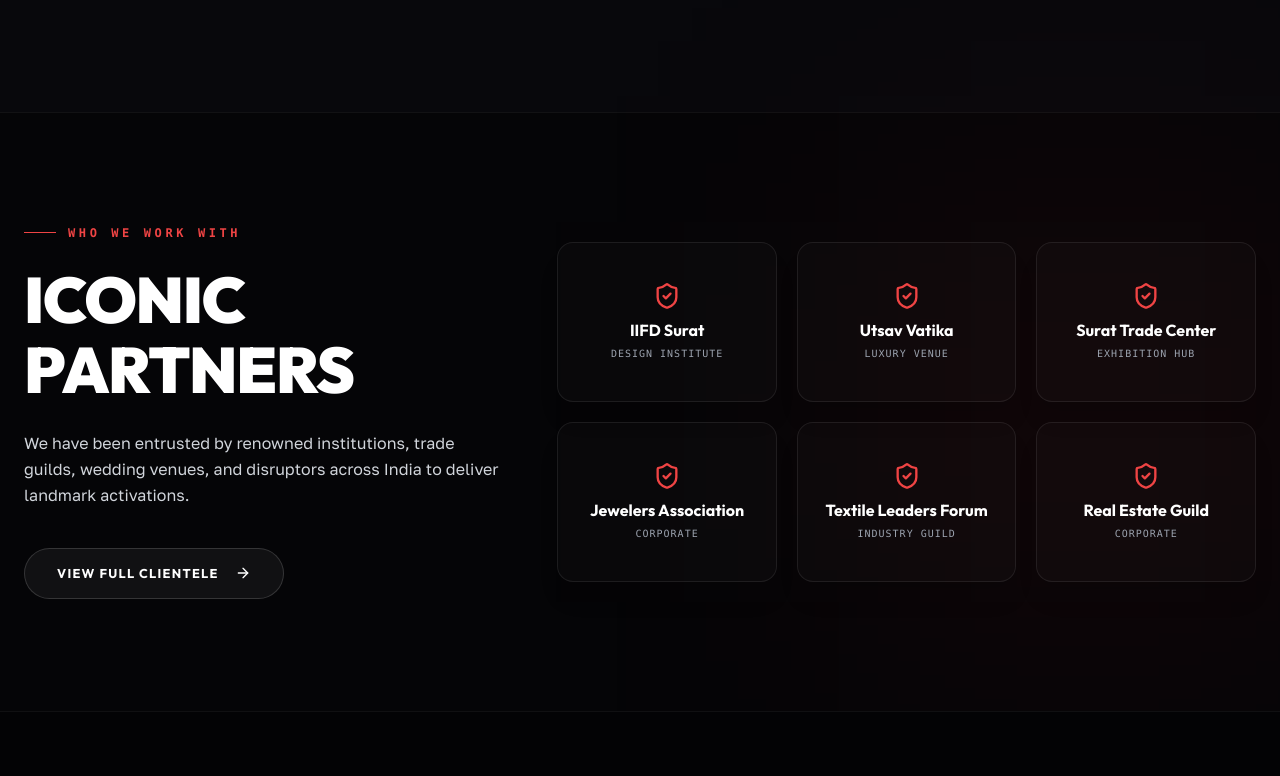
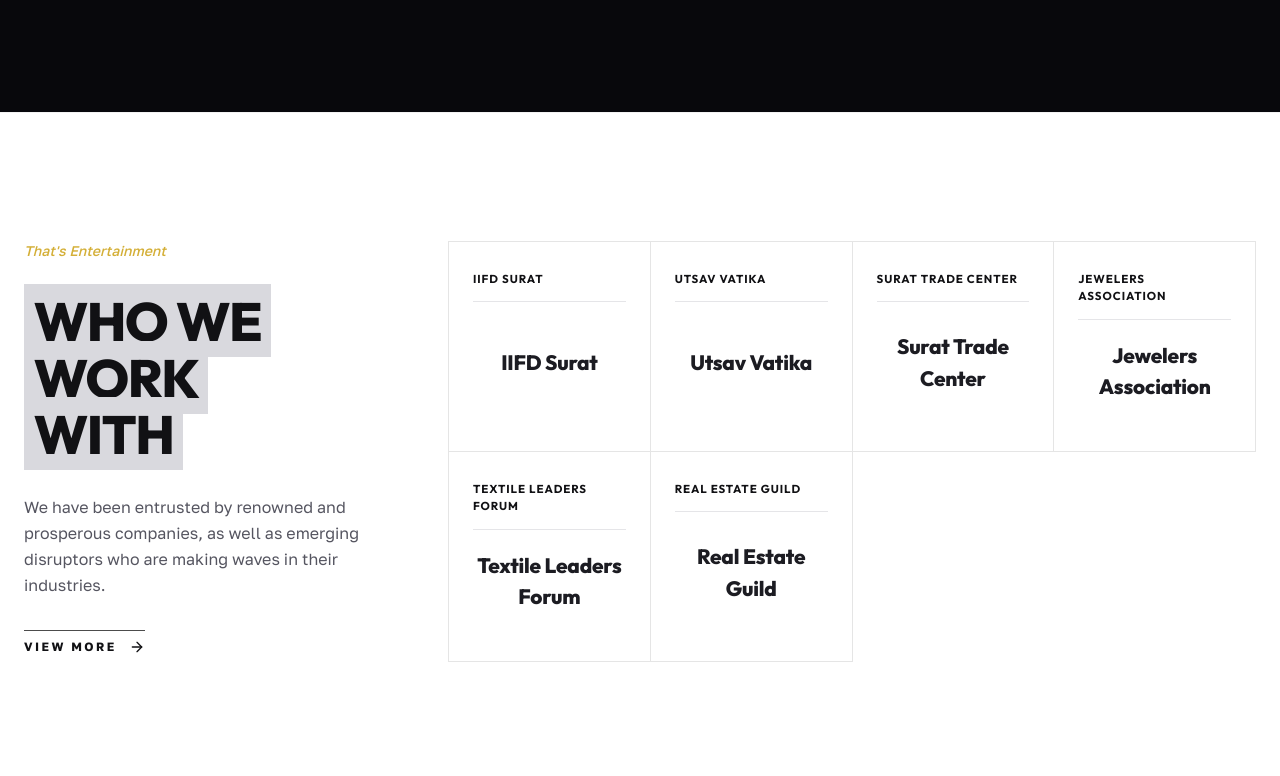
Before and after one commit to hyy120120/colour-events-1, a Next.js app: page / in a window 1280 px wide. Shown: the part 3904-4680 px from the top of the page. Built offline with nearby package versions, Linux system fonts and the light colour scheme.

Commit message:
font change in the one section ..

```diff
--- a/src/components/home/ClienteleGrid.jsx
+++ b/src/components/home/ClienteleGrid.jsx
@@ -2,75 +2,63 @@
 
 import { motion } from "framer-motion";
 import Link from "next/link";
-import { ArrowRight, ShieldCheck, Star } from "lucide-react";
+import { ArrowRight } from "lucide-react";
 import { siteConfig } from "@/config/siteConfig";
 
 export default function ClienteleGrid() {
   return (
-    <section id="clientele" className="py-28 bg-[#050507] text-white border-t border-white/5 relative">
-      {/* Ambient Glow */}
-      <div className="absolute top-1/2 right-0 -translate-y-1/2 w-96 h-96 bg-red-600/10 blur-[150px] pointer-events-none" />
+    <section
+      id="clientele"
+      className="clientele-light-section py-24 md:py-32 border-t border-black/5"
+    >
+      <div className="max-w-7xl mx-auto px-6">
+        <div className="grid grid-cols-1 lg:grid-cols-12 gap-14 lg:gap-10 items-start">
+          {/* Left Column — Editorial Heading */}
+          <div className="lg:col-span-4 space-y-8">
+            <span className="block text-sm font-medium text-[#d4af37] italic">
+              That&apos;s Entertainment
+            </span>
 
-      <div className="max-w-7xl mx-auto px-6">
-        <div className="grid grid-cols-1 lg:grid-cols-12 gap-12 items-center">
-          {/* Left Info Column */}
-          <div className="lg:col-span-5 space-y-6">
-            <div className="flex items-center gap-3">
-              <span className="w-8 h-[1px] bg-red-500" />
-              <span className="text-xs uppercase tracking-[0.3em] font-mono text-red-500 font-bold">
-                Who We Work With
-              </span>
-            </div>
-
-            <h2 className="heading-primary">
-              Iconic Partners
+            <h2 className="marker-heading font-heading uppercase font-extrabold leading-[1.05] text-[clamp(2.5rem,4.2vw,3.6rem)] tracking-tight">
+              <span>WHO WE</span>
+              <br />
+              <span>WORK</span>
+              <br />
+              <span>WITH</span>
             </h2>
 
-            <p className="text-gray-300 text-base leading-relaxed font-light">
-              We have been entrusted by renowned institutions, trade guilds, wedding venues, and disruptors across India to deliver landmark activations.
+            <p className="text-[#555560] text-base leading-relaxed max-w-sm">
+              We have been entrusted by renowned and prosperous companies, as well as
+              emerging disruptors who are making waves in their industries.
             </p>
 
-            <div className="pt-4">
-              <Link href="/contact" className="btn-primary">
-                <span>View Full Clientele</span>
-                <ArrowRight className="w-4 h-4 btn-arrow" />
-              </Link>
-            </div>
+            <Link
+              href="/contact"
+              className="inline-flex flex-col gap-2 group w-fit"
+            >
+              <span className="w-full h-px bg-black/70" />
+              <span className="flex items-center gap-3 text-xs font-bold uppercase tracking-[0.2em] text-[#111114]">
+                View More
+                <ArrowRight className="w-4 h-4 transition-transform duration-300 group-hover:translate-x-1" />
+              </span>
+            </Link>
           </div>
 
-          {/* Right 3D Flip Card Grid Inspired by DNA Networks */}
-          <div className="lg:col-span-7 grid grid-cols-2 sm:grid-cols-3 gap-5">
+          {/* Right Column — Hairline Grid */}
+          <div className="lg:col-span-8 grid grid-cols-2 sm:grid-cols-4 border-t border-l border-black/10">
             {siteConfig.clientele.map((client, idx) => (
               <motion.div
                 key={idx}
-                initial={{ opacity: 0, y: 20 }}
+                initial={{ opacity: 0, y: 16 }}
                 whileInView={{ opacity: 1, y: 0 }}
                 viewport={{ once: true }}
-                transition={{ duration: 0.5, delay: 0.05 * idx }}
-                className="logo-card-perspective h-40 cursor-pointer"
+                transition={{ duration: 0.5, delay: 0.04 * idx, ease: [0.16, 1, 0.3, 1] }}
+                className="client-cell border-r border-b border-black/10"
               >
-                <div className="logo-card-inner">
-                  {/* Front Card Face */}
-                  <div className="logo-card-front shadow-xl">
-                    <ShieldCheck className="w-7 h-7 text-red-500 mb-2" />
-                    <h4 className="text-base font-bold font-heading text-white text-center">
-                      {client.name}
-                    </h4>
-                    <span className="text-[10px] font-mono text-gray-400 uppercase tracking-widest mt-1">
-                      {client.category}
-                    </span>
-                  </div>
-
-                  {/* Back Card Face (Revealed on 3D Flip) */}
-                  <div className="logo-card-back shadow-2xl">
-                    <Star className="w-5 h-5 text-amber-400 mb-1" />
-                    <span className="text-xs font-mono font-bold text-white uppercase tracking-widest text-center">
-                      {client.tag}
-                    </span>
-                    <span className="text-[10px] text-gray-300 font-mono mt-1">
-                      Verified Client
-                    </span>
-                  </div>
+                <span className="client-cell-label">{client.name}</span>
+                <span className="client-cell-rule" />
+                <div className="client-cell-body">
+                  <span className="client-cell-wordmark">{client.name}</span>
                 </div>
               </motion.div>
             ))}
--- a/src/styles/globals.css
+++ b/src/styles/globals.css
@@ -178,46 +178,65 @@
   left: 175%;
 }
 
-/* 3D Flip Card Effect for Clientele Grid */
-.logo-card-perspective {
-  perspective: 1000px;
+/* Premium Editorial Clientele Section (Light, marker-highlight style) */
+.clientele-light-section {
+  background: #ffffff;
+  color: #111114;
 }
 
-.logo-card-inner {
-  position: relative;
-  width: 100%;
-  height: 100%;
-  transition: transform 0.7s cubic-bezier(0.16, 1, 0.3, 1);
-  transform-style: preserve-3d;
+/* Highlighter marker effect behind heading lines */
+.marker-heading span {
+  background: #d9d9de;
+  box-decoration-break: clone;
+  -webkit-box-decoration-break: clone;
+  padding: 0.05em 0.18em;
+  color: #111114;
 }
 
-.logo-card-perspective:hover .logo-card-inner {
-  transform: rotateY(180deg);
+.client-cell {
+  position: relative;
+  min-height: 210px;
+  padding: 1.75rem 1.5rem;
+  display: flex;
+  flex-direction: column;
+  background: #ffffff;
+  transition: background-color 0.4s ease;
 }
 
-.logo-card-front,
-.logo-card-back {
-  position: absolute;
-  inset: 0;
-  backface-visibility: hidden;
-  -webkit-backface-visibility: hidden;
-  border-radius: 16px;
+.client-cell:hover {
+  background: #fafafa;
+}
+
+.client-cell-label {
+  font-family: var(--font-outfit);
+  font-size: 0.72rem;
+  font-weight: 700;
+  letter-spacing: 0.08em;
+  text-transform: uppercase;
+  color: #111114;
+}
+
+.client-cell-rule {
+  width: 100%;
+  height: 1px;
+  background: #e5e5e8;
+  margin: 0.9rem 0 0;
+}
+
+.client-cell-body {
+  flex: 1;
   display: flex;
-  flex-direction: column;
   align-items: center;
   justify-content: center;
-  padding: 1.5rem;
 }
 
-.logo-card-front {
-  background: rgba(255, 255, 255, 0.02);
-  border: 1px solid rgba(255, 255, 255, 0.08);
-}
-
-.logo-card-back {
-  background: linear-gradient(135deg, rgba(229, 45, 39, 0.25) 0%, rgba(13, 13, 18, 0.95) 100%);
-  border: 1px solid rgba(229, 45, 39, 0.5);
-  transform: rotateY(180deg);
+.client-cell-wordmark {
+  font-family: var(--font-outfit);
+  font-size: 1.3rem;
+  font-weight: 800;
+  letter-spacing: -0.01em;
+  color: #1c1c22;
+  text-align: center;
 }
 
 /* Custom Button Styling */
```
